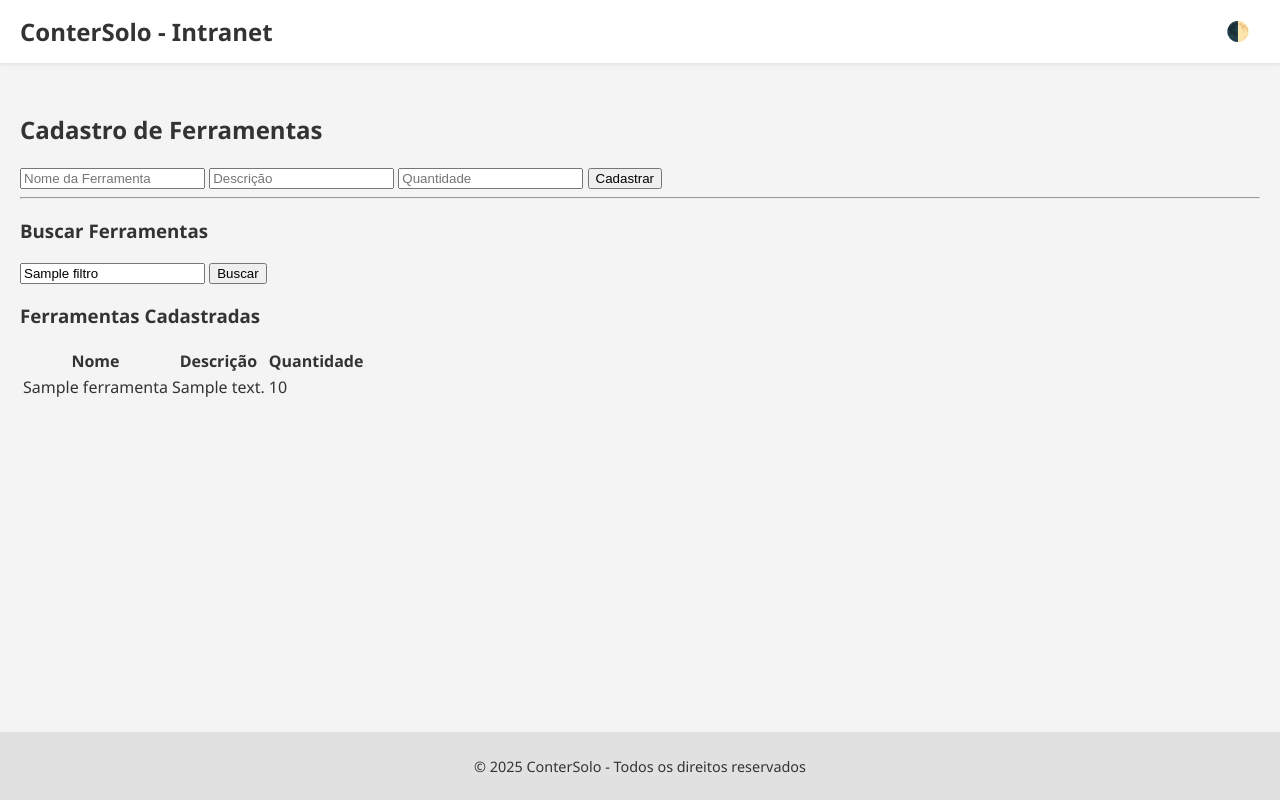
After one commit to joaogriquena/gestor-empresarial, a Python web app: template app/templates/almoxarifado/ferramentas.html in a window 1280 px wide. The commit adds this page. Run offline with Jinja, Linux system fonts and the light colour scheme; the template is opened without the code that fills it: most values are stand-ins (such as "Sample title", 1, 10 or a date in 2020).

Commit message:
Página de Ferramentas: cadastro, listagem e filtro por nome no módulo Almoxarifado

```diff
--- a/app/__init__.py
+++ b/app/__init__.py
@@ -19,9 +19,11 @@ def criar_app():
 
     from app.routes.login_routes import login_bp
     from app.routes.almoxarifado.dashboard_routes import dashboard_almoxarifado
+    from app.routes.almoxarifado.ferramentas_routes import ferramentas_bp
 
     app.register_blueprint(login_bp)
     app.register_blueprint(dashboard_almoxarifado)
+    app.register_blueprint(ferramentas_bp)
 
     from app.models.usuario import Usuario
     @login_manager.user_loader
--- /dev/null
+++ b/app/static/css/base.css
@@ -0,0 +1,61 @@
+/* Tema claro */
+body.modo-claro {
+    --bg: #f4f4f4;
+    --texto: #333;
+    --header: #ffffff;
+    --footer: #e1e1e1;
+}
+
+/* Tema escuro */
+body.modo-escuro {
+    --bg: #1f1f1f;
+    --texto: #f1f1f1;
+    --header: #2c2c2c;
+    --footer: #333333;
+}
+
+body {
+    margin: 0;
+    font-family: 'Segoe UI', sans-serif;
+    background-color: var(--bg);
+    color: var(--texto);
+    transition: background-color 0.3s, color 0.3s;
+    min-height: 100vh;
+    display: flex;
+    flex-direction: column;
+}
+
+header {
+    background-color: var(--header);
+    padding: 15px 20px;
+    display: flex;
+    justify-content: space-between;
+    align-items: center;
+    box-shadow: 0 1px 4px rgba(0, 0, 0, 0.1);
+}
+
+header h1 {
+    margin: 0;
+    font-size: 1.5rem;
+}
+
+#btn-tema {
+    font-size: 1.2rem;
+    padding: 5px 10px;
+    background: none;
+    border: none;
+    cursor: pointer;
+    color: inherit;
+}
+
+main {
+    flex: 1;
+    padding: 30px 20px;
+}
+
+footer {
+    background-color: var(--footer);
+    text-align: center;
+    padding: 10px 0;
+    font-size: 0.9rem;
+}
--- /dev/null
+++ b/app/templates/almoxarifado/ferramentas.html
@@ -0,0 +1,42 @@
+{% extends 'base.html' %}
+
+{% block titulo %}Ferramentas{% endblock %}
+
+{% block conteudo %}
+<h2>Cadastro de Ferramentas</h2>
+
+<form method="POST">
+    <input type="text" name="nome" placeholder="Nome da Ferramenta" required>
+    <input type="text" name="descricao" placeholder="Descrição">
+    <input type="number" name="quantidade" placeholder="Quantidade" required>
+    <button type="submit">Cadastrar</button>
+</form>
+
+<hr>
+
+<h3>Buscar Ferramentas</h3>
+<form method="GET">
+    <input type="text" name="filtro" placeholder="Buscar por nome" value="{{ filtro or '' }}">
+    <button type="submit">Buscar</button>
+</form>
+
+<h3>Ferramentas Cadastradas</h3>
+<table>
+    <thead>
+        <tr>
+            <th>Nome</th>
+            <th>Descrição</th>
+            <th>Quantidade</th>
+        </tr>
+    </thead>
+    <tbody>
+        {% for f in ferramentas %}
+        <tr>
+            <td>{{ f.nome }}</td>
+            <td>{{ f.descricao or '-' }}</td>
+            <td>{{ f.quantidade_total }}</td>
+        </tr>
+        {% endfor %}
+    </tbody>
+</table>
+{% endblock %}
--- a/app/templates/base.html
+++ b/app/templates/base.html
@@ -3,11 +3,19 @@
 <head>
     <meta charset="UTF-8">
     <title>{% block titulo %}Sistema Interno{% endblock %}</title>
+    <meta name="viewport" content="width=device-width, initial-scale=1.0">
+
+    <!-- Estilo base -->
     <link rel="stylesheet" href="{{ url_for('static', filename='css/base.css') }}">
+
+    <!-- Bloco para CSS extra das páginas -->
+    {% block estilos %}{% endblock %}
 </head>
-<body>
+<body class="modo-claro">
+
     <header>
-        <h2>Intranet Empresarial</h2>
+        <h1>ConterSolo - Intranet</h1>
+        <button id="btn-tema" title="Alterar tema">🌓</button>
     </header>
 
     <main>
@@ -15,7 +23,23 @@
     </main>
 
     <footer>
-        <small>© 2025 - Sistema Interno</small>
+        <p>© 2025 ConterSolo - Todos os direitos reservados</p>
     </footer>
+
+    <!-- Script do botão de tema -->
+    <script>
+        document.addEventListener('DOMContentLoaded', () => {
+            const btnTema = document.getElementById('btn-tema');
+            const corpo = document.body;
+
+            btnTema.addEventListener('click', () => {
+                corpo.classList.toggle('modo-escuro');
+                corpo.classList.toggle('modo-claro');
+            });
+        });
+    </script>
+
+    <!-- Bloco para scripts extras -->
+    {% block scripts %}{% endblock %}
 </body>
 </html>
```
Also changed, not shown: app/models/almoxarifado/ferramentas.py (added, +9 -0 lines), app/routes/almoxarifado/ferramentas_routes.py (added, +33 -0 lines).
